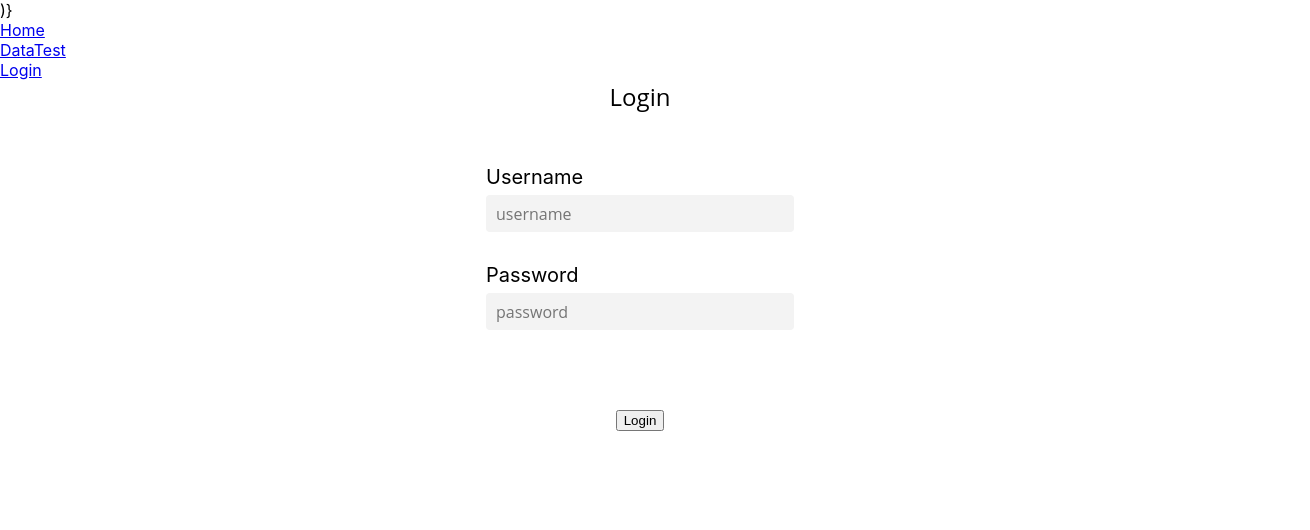
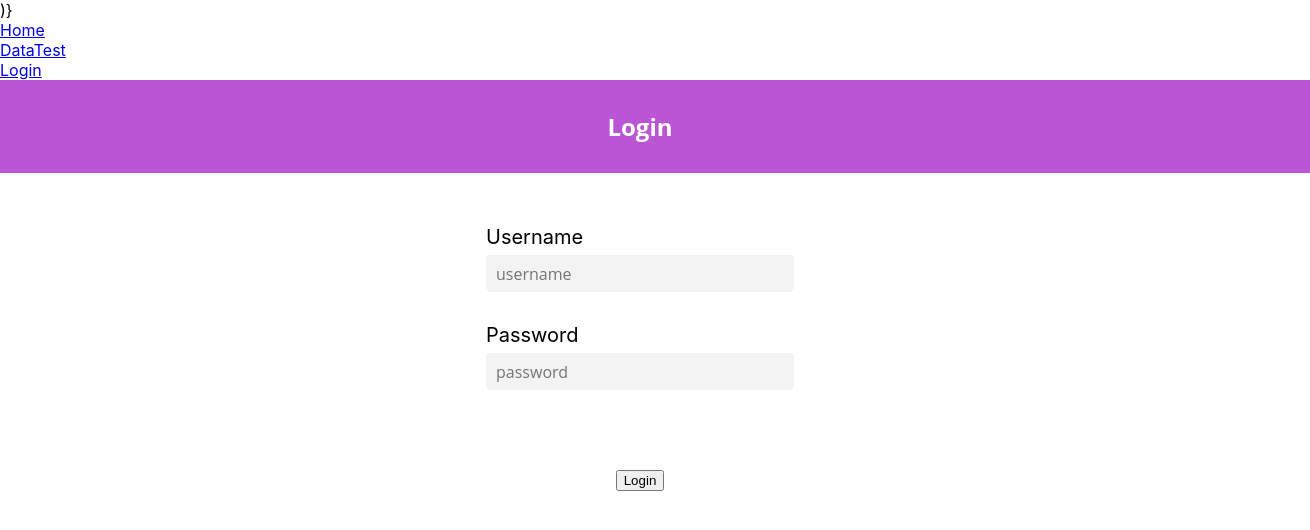
Before and after one commit to ThijsOnGitHub/project-c, a React (Create React App) app in the folder client/: page /login in a window 1280 px wide. Shown: the top 530 px of the page, 1310 px wide, since content can reach past the window. Built offline with nearby package versions, Linux system fonts and the light colour scheme.

Commit message:
Update App.scss

```diff
--- a/client/src/App.scss
+++ b/client/src/App.scss
@@ -1,5 +1,5 @@
 .base-container {
-  width: 100%;
+  width:100%;
   display: flex;
   flex-direction: column;
   align-items: center;
@@ -7,6 +7,8 @@
   .header {
     font-size: 24px;
     font-family: "Open Sans", sans-serif;
+    color: white;
+    font-weight: bold; padding:30px;background: #BA55D3; width:100%;text-align: center;
   }
 
   .content {
```
